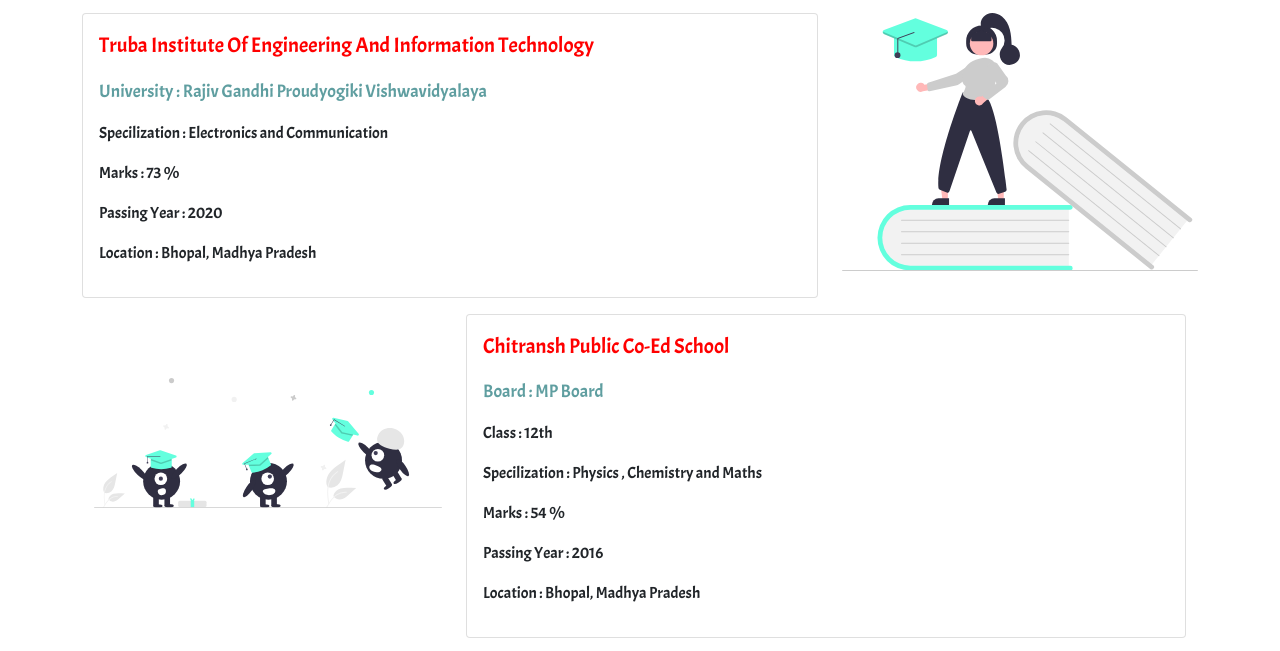
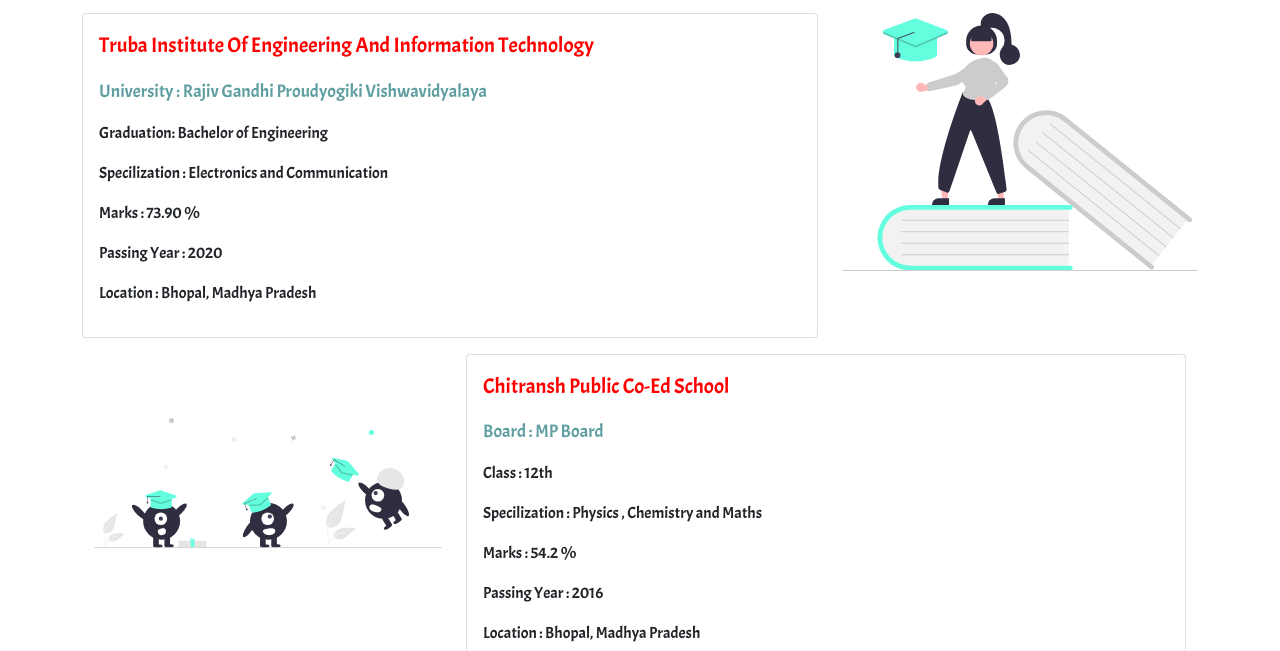
Before and after one commit to kanchanmalvi07/My-Portfolio, a plain HTML site: page education.html in a window 1280 px wide. Shown: the part 75-726 px from the top of the page. Drawn offline with nearby package versions, Linux system fonts and the light colour scheme.

```diff
--- a/education.html
+++ b/education.html
@@ -41,10 +41,11 @@
               <p class="edu-title">Truba Institute Of Engineering And Information Technology</p>
 
               <p class="edu-university">University : Rajiv Gandhi Proudyogiki Vishwavidyalaya </p>
+              <p class="edu-gradn">Graduation: Bachelor of Engineering</p>
 
               <p class="edu-speacial">Specilization : Electronics and Communication</p>
               <p class="edu-marks">
-                Marks : 73 %
+                Marks : 73.90 %
               </p>
               <p class="edu-year">Passing Year : 2020</p>
               <p class="edu-location"> Location : Bhopal, Madhya Pradesh</p>
@@ -72,7 +73,7 @@
 
               <p class="edu-speacial">Specilization : Physics , Chemistry and Maths</p>
               <p class="edu-marks">
-                Marks : 54 %
+                Marks : 54.2 %
               </p>
               <p class="edu-year">Passing Year : 2016</p>
               <p class="edu-location"> Location : Bhopal, Madhya Pradesh</p>
```
Also changed, not shown: index.html (+1 -1 lines).
